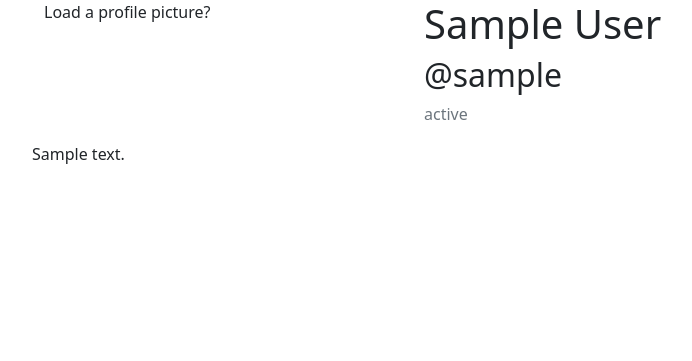
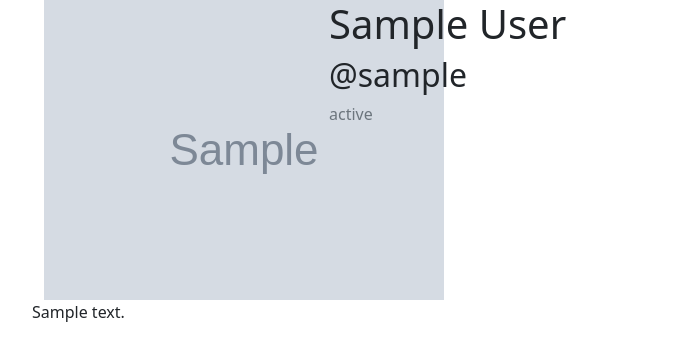
Before and after one commit to bikerski-ctrl/socmedia, a Django app: a page that uses socialmedia/templates/profile/profile.html in a window 1280 px wide. Shown: the top 361 px of the page, without its empty margins (38-730 px from the left). Run offline with Django 5.2, Linux system fonts and the light colour scheme; tables that the repository leaves empty hold one stand-in row (values such as "Sample post"); grey boxes marked "Sample" are stand-in pictures; parts of the project's set-up code (start-up, migrations or seed data) failed here and were passed over.

Commit message:
Working registration + fixed profile bug

```diff
--- a/socialmedia/socialmedia/settings.py
+++ b/socialmedia/socialmedia/settings.py
@@ -67,6 +67,7 @@ TEMPLATES = [
                 'django.template.context_processors.request',
                 'django.contrib.auth.context_processors.auth',
                 'django.contrib.messages.context_processors.messages',
+                'django.template.context_processors.media',
             ],
         },
     },
--- a/socialmedia/socialmedia/urls.py
+++ b/socialmedia/socialmedia/urls.py
@@ -15,10 +15,15 @@ Including another URLconf
     2. Add a URL to urlpatterns:  path('blog/', include('blog.urls'))
 """
 from django.contrib import admin
+from django.conf import settings
 from django.urls import path, include
+from django.conf.urls.static import static
 
 urlpatterns = [
     path('admin/', admin.site.urls),
     path('accounts/', include('django.contrib.auth.urls')),
     path('accounts/', include('user_auth.urls')),
 ]
+
+if settings.DEBUG:
+    urlpatterns += static(settings.MEDIA_URL, document_root=settings.MEDIA_ROOT)
--- a/socialmedia/templates/profile/profile.html
+++ b/socialmedia/templates/profile/profile.html
@@ -1,17 +1,18 @@
 {% extends 'base.html' %}
+{% load static %}
 
 {% block title %}{{object.get_short_name}}'s profile{% endblock %}
 
 {% block content %}
 <div class="row">
-    <div class="col-4">
-        {% if object.profile_picture.exists %}
-        <img src="{{object.profile_picture.url}}"
+    <div class="col-3">
+        {% if object.profile_picture %}
+        <img src="{{object.profile_picture.url}}">
         {% else %}
         <p>Load a profile picture?</p>
         {% endif %}
     </div>
-    <div class="col-8">
+    <div class="col">
         <h1>{{object.get_full_name}}</h1>
         <h2>@{{object.username}}</h2>
         <p class="text-secondary">{{object.status}}</p>
--- a/socialmedia/user_auth/forms.py
+++ b/socialmedia/user_auth/forms.py
@@ -5,7 +5,7 @@ from .models import User
 
 class CustomUserCreationForm(UserCreationForm):
     last_name = forms.CharField(required=False)
-    profile_picture = forms.ImageField(requried=False, allow_empty_file=True)
+    profile_picture = forms.ImageField(required=False, allow_empty_file=True)
 
     def __init__(self, *args, **kwargs):
         super().__init__(*args, **kwargs)
--- a/socialmedia/user_auth/urls.py
+++ b/socialmedia/user_auth/urls.py
@@ -1,6 +1,7 @@
 from django.urls import path
-from .views import ProfileView
+from .views import ProfileView, RegisterView
 
 urlpatterns = [
+    path('register', RegisterView.as_view(), name="register"),
     path('<str:pk>', ProfileView.as_view(), name="profile"),
 ]
--- a/socialmedia/user_auth/views.py
+++ b/socialmedia/user_auth/views.py
@@ -1,10 +1,9 @@
 from django.views.generic import DetailView, CreateView
 from django.http import HttpResponseRedirect
 from django.contrib.auth import login
-from django.urls import reverse_lazy
 from .models import User
 from .forms import CustomUserCreationForm
-from socialmedia.settings import LOGIN_REDIRECT_URL
+from django.conf import settings
 
 
 class ProfileView(DetailView):
@@ -19,4 +18,4 @@ class RegisterView(CreateView):
     def form_valid(self, form):
         user = form.save()
         login(self.request, user)
-        return HttpResponseRedirect(reverse_lazy(LOGIN_REDIRECT_URL))
+        return HttpResponseRedirect(settings.LOGIN_REDIRECT_URL)
```
Also changed, not shown: socialmedia/templates/registration/register.html (added, +12 -0 lines), socialmedia/media/profile_pictures/Screenshot_from_2024-05-17_18-19-03.png (added).
